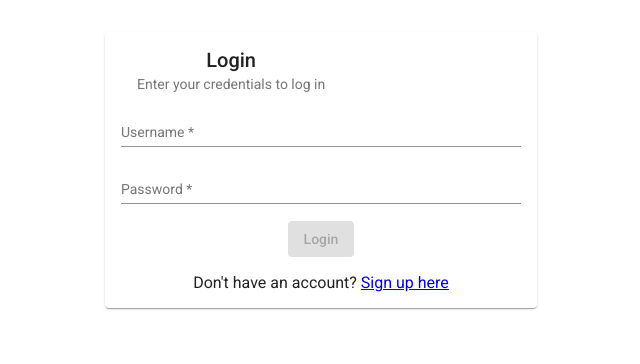
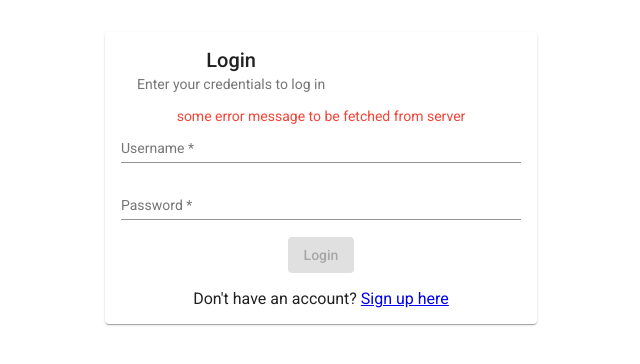
Before and after one commit to dbhcone/hb-event, an Angular app in the folder frontend/: page /login in a window 1280 px wide. Shown: the top 364 px of the page, without its empty margins (319-959 px from the left). Built offline with nearby package versions, Linux system fonts and the light colour scheme.

Commit message:
invalidLogin property updated

```diff
--- a/frontend/src/app/components/login/login.component.ts
+++ b/frontend/src/app/components/login/login.component.ts
@@ -10,7 +10,8 @@ export class LoginComponent implements OnInit {
   /**
    * Properties
    */
-  errorMsg = null;
+  errorMsg = "some error message to be fetched from server";
+  invalidLogin = true;
   loginForm = new FormGroup({
     username: new FormControl("", [Validators.required]),
     password: new FormControl("", [
```
